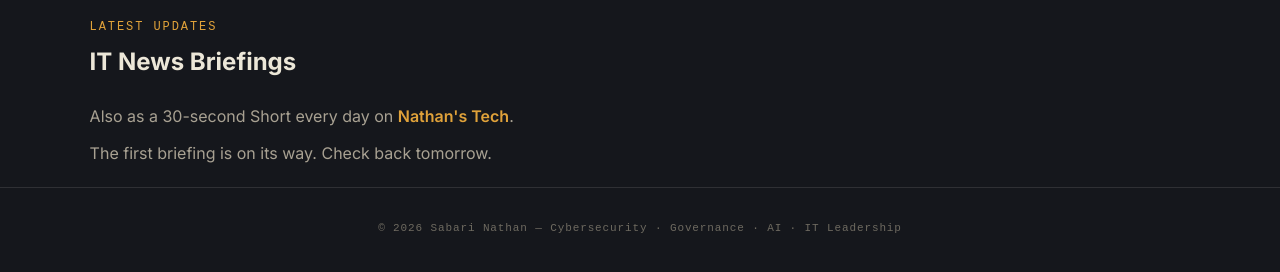
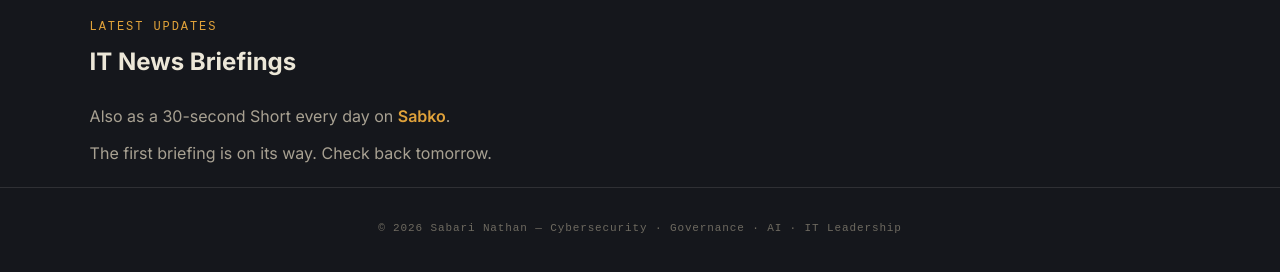
Before and after one commit to sabarinathan36/sabarinathan.github.io, a Jekyll site: the page built from news.html, in a window 1280 px wide. Shown: the part 335-607 px from the top of the page. Built offline with Jekyll 4.4.1, drawn with Linux system fonts in a browser that asks for light colours.

Commit message:
Rename YouTube channel Nathan's Tech to Sabko
Co-Authored-By: Claude Opus 5.5 <noreply@anthropic.com>
Claude-Session: https://claude.ai/code/session_01Pr8zGU46nYZsvD5CSmE49X

```diff
--- a/_data/youtube.yml
+++ b/_data/youtube.yml
@@ -1,4 +1,4 @@
-# Nathan's Tech videos shown on the home page (newest first). Add a line when a new video goes public.
+# Sabko videos shown on the home page (newest first). Add a line when a new video goes public.
 channel: "https://www.youtube.com/@NathansTechQ"
 handle: "@NathansTechQ"
 trailer: "e4TpeF2lrCk"
--- a/index.html
+++ b/index.html
@@ -377,14 +377,14 @@
     <div class="section-inner">
 
         <div class="section-title reveal">
-            <span class="eyebrow">Nathan's Tech · YouTube</span>
+            <span class="eyebrow">Sabko · YouTube</span>
             <h2>Cybersecurity and IT, made simple</h2>
             <p>Scam alerts, safe habits, and a family cartoon series on real-life scams. New episodes every Saturday.</p>
         </div>
 
         <div class="video-layout reveal">
             <div class="video-frame" data-yt="{{ site.data.youtube.trailer }}">
-                <img src="https://i.ytimg.com/vi/{{ site.data.youtube.trailer }}/hqdefault.jpg" alt="Nathan's Tech channel trailer" loading="lazy">
+                <img src="https://i.ytimg.com/vi/{{ site.data.youtube.trailer }}/hqdefault.jpg" alt="Sabko channel trailer" loading="lazy">
                 <button class="video-play" aria-label="Play the channel trailer"><span></span></button>
             </div>
 
@@ -500,7 +500,7 @@
     // Trailer: load the YouTube player only when clicked (keeps the page fast)
     document.querySelectorAll('.video-frame').forEach(f => f.addEventListener('click', () => {
         f.innerHTML = '<iframe src="https://www.youtube-nocookie.com/embed/' + f.dataset.yt +
-            '?autoplay=1&rel=0" title="Nathan\'s Tech channel trailer" allow="autoplay; encrypted-media; picture-in-picture" allowfullscreen></iframe>';
+            '?autoplay=1&rel=0" title="Sabko channel trailer" allow="autoplay; encrypted-media; picture-in-picture" allowfullscreen></iframe>';
     }, {once: true}));
     // Mobile nav toggle
     const navToggle = document.getElementById('navToggle');
--- a/news.html
+++ b/news.html
@@ -35,7 +35,7 @@ excerpt: "The one IT and cybersecurity story leaders should know today, explaine
 <div class="insights-header">
     <span class="eyebrow">Latest Updates</span>
     <h2>IT News Briefings</h2>
-    <p>Also as a 30-second Short every day on <a href="{{ site.data.youtube.channel }}" target="_blank" rel="noopener" class="article-link">Nathan's Tech</a>.</p>
+    <p>Also as a 30-second Short every day on <a href="{{ site.data.youtube.channel }}" target="_blank" rel="noopener" class="article-link">Sabko</a>.</p>
 </div>
 
 {% assign items = site.news | sort: 'date' | reverse %}
--- a/privacy.html
+++ b/privacy.html
@@ -21,7 +21,7 @@ title: Privacy Policy
 
 <div class="article-content">
 
-<p>This policy covers the website <strong>sabarinathan.co.in</strong>, the YouTube channel <strong>Nathan's Tech</strong> (@NathansTechQ), and the small publishing tool ("n8n Shorts") that Sabari Nathan C uses to upload his own videos to his own YouTube channel.</p>
+<p>This policy covers the website <strong>sabarinathan.co.in</strong>, the YouTube channel <strong>Sabko</strong> (@NathansTechQ), and the small publishing tool ("n8n Shorts") that Sabari Nathan C uses to upload his own videos to his own YouTube channel.</p>
 
 <h2>Who is responsible</h2>
 <p>Sabari Nathan C, Chennai, India. Contact: <a href="mailto:sabarinathan36@gmail.com">sabarinathan36@gmail.com</a></p>
```
